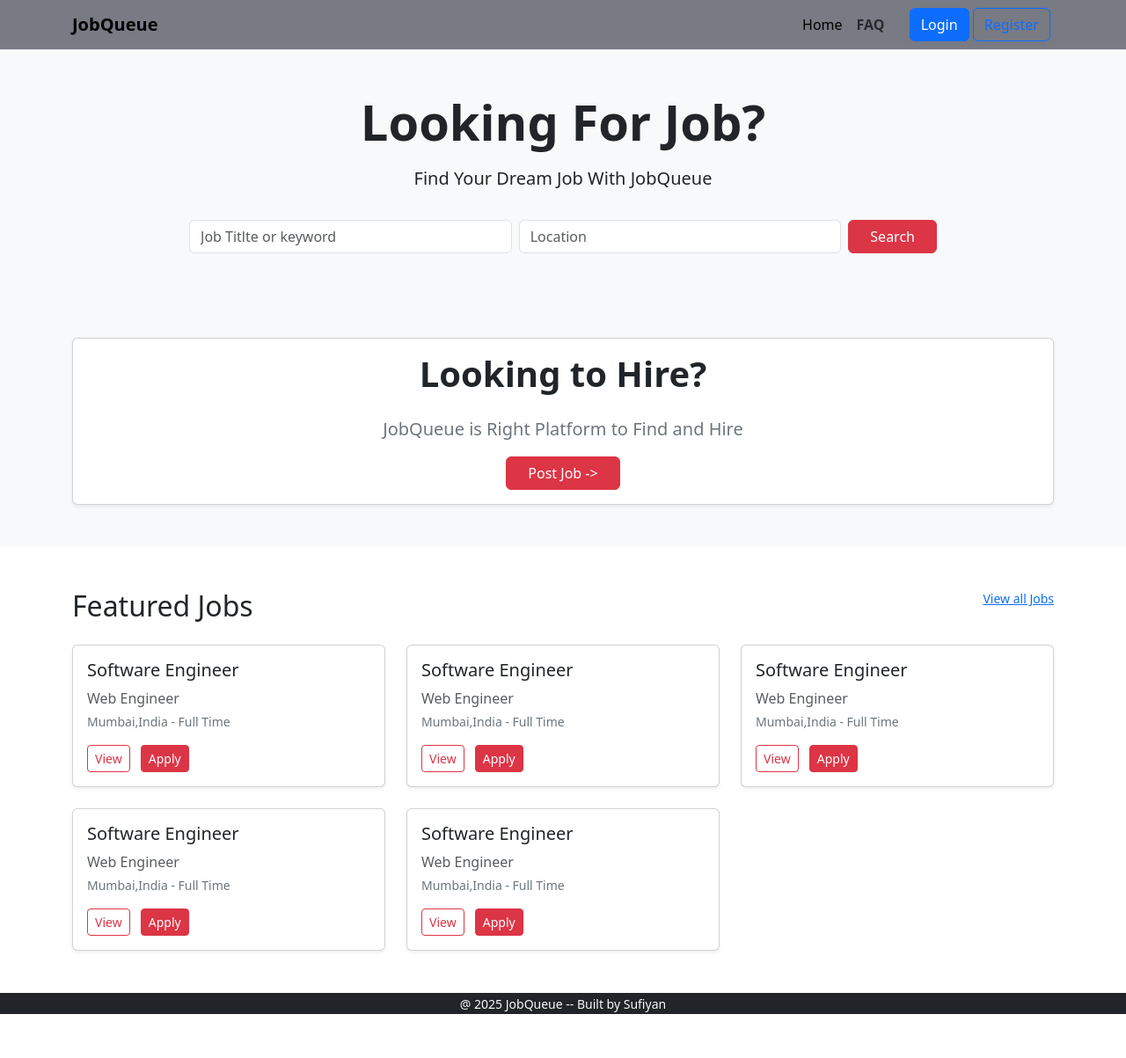
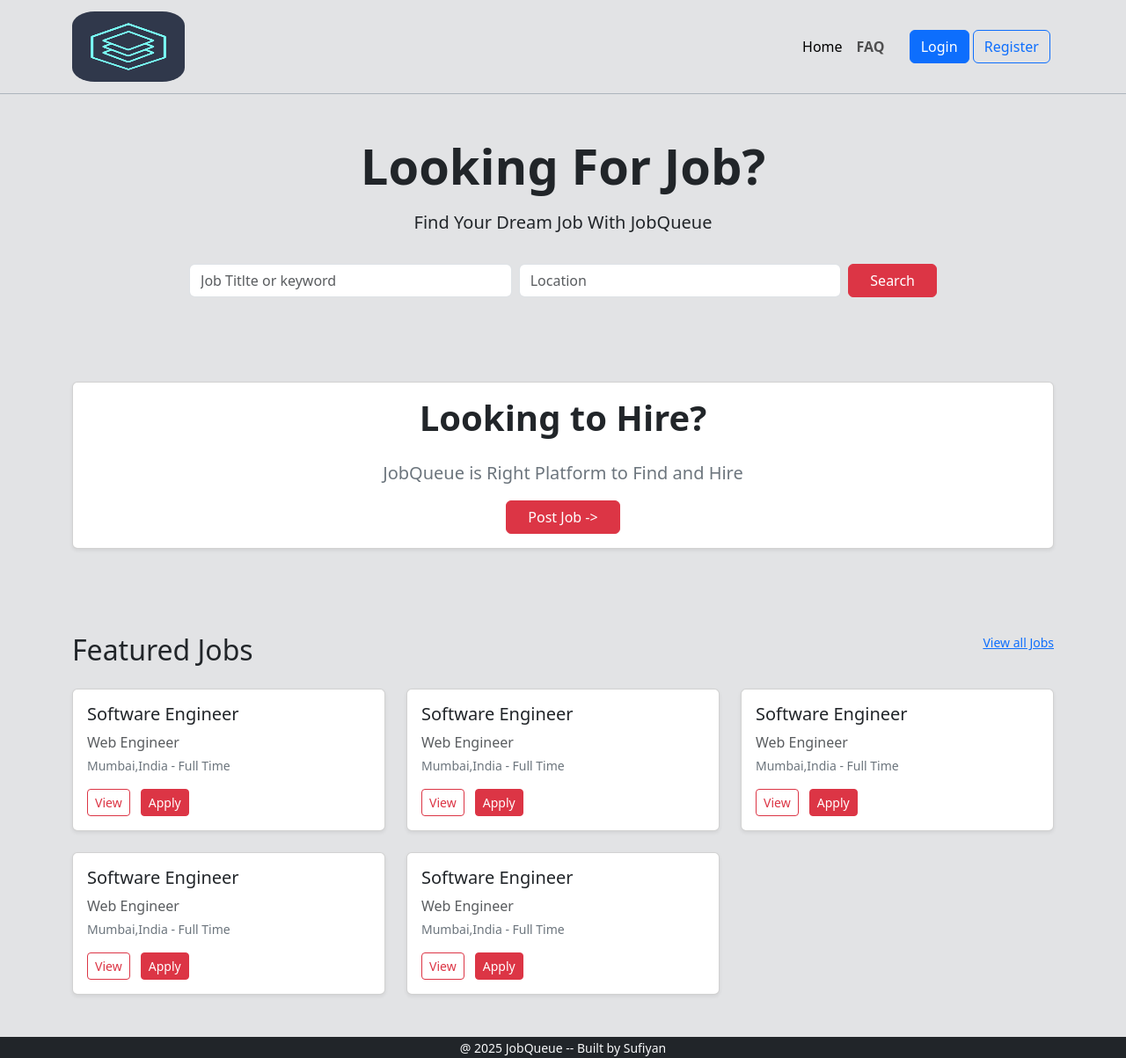
Before and after one commit to sufiyan9828/job_portal_main, a Django app: page / in a window 1280 px wide. Shown: the whole page at 88% size. Before the commit the page ends 1153 px from the top, so only its background shows below. Run offline with Django 5.2, Linux system fonts and the light colour scheme.

Commit message:
seventh commit

```diff
--- a/accounts/forms.py
+++ b/accounts/forms.py
@@ -4,7 +4,6 @@ from .models import User
 from django import forms
 
 class RegisterForm(UserCreationForm):
-    password = forms.CharField(max_length=25,widget=forms.PasswordInput)
     class Meta:
         model = User
         fields = ['username','email','contact']
--- a/jobqeue/settings.py
+++ b/jobqeue/settings.py
@@ -124,3 +124,8 @@ STATIC_URL = 'static/'
 DEFAULT_AUTO_FIELD = 'django.db.models.BigAutoField'
 
 AUTH_USER_MODEL = 'accounts.user'
+
+STATIC_URL = 'static/'
+STATICFILES_DIRS = [BASE_DIR/'static']
+MEDIA_URL = 'media/'
+MEDIA_ROOT = BASE_DIR/'media'
--- a/main/templates/main/home.html
+++ b/main/templates/main/home.html
@@ -1,6 +1,6 @@
 {% extends 'base.html' %}
 {% block main %}
-<section id="hero" class="py-5 bg-light text-center">
+<section id="hero" class="py-5 text-center">
     <div class="container">
         <h1 class="display-4 fw-bold">Looking For Job?</h1>
         <p class="lead mt-3">Find Your Dream Job With JobQueue</p>
@@ -17,7 +17,7 @@
         </form>
     </div>
 </section>
-<section id="hire-hero" class="py-5 bg-light text-center">
+<section id="hire-hero" class="py-5 text-center">
     <div class="container">
         <div class="card 100-h shadow-sm">
             <div class="card-body d-flex flex-column">
--- a/main/urls.py
+++ b/main/urls.py
@@ -4,4 +4,5 @@ from .views import *
 urlpatterns=[
     path('',home,name='home'),
     path('faq/',faq,name='faq'),
+    path('jobs/',jobs,name='jobs'),
 ]
--- a/main/views.py
+++ b/main/views.py
@@ -9,3 +9,6 @@ def home(request):
 
 def faq(request):
     return render(request,'main/faq.html')
+
+def jobs(request):
+    return render(request,'main/jobs.html')
--- a/static/css/style.css
+++ b/static/css/style.css
@@ -1,3 +1,6 @@
-.nav-color{
-    background-color: #787A84 !important;
+.logo {
+    height: 10vh;
+    width: 10vw;
+    border-radius: 20%;
+    margin-right: 1vw;
 }
--- a/templates/base.html
+++ b/templates/base.html
@@ -15,8 +15,8 @@
 
 </head>
 
-<body>
-    <header class="nav-color">
+<body class="bg-secondary-subtle">
+    <header>
         <!-- place navbar here -->
         {% include 'navbar.html' %}
         <div>
--- a/templates/navbar.html
+++ b/templates/navbar.html
@@ -1,7 +1,8 @@
 {% load static %}
-<nav class="navbar navbar-expand-lg border-bottom" id="nav-color">
+<nav class="navbar navbar-expand-lg border-bottom border-dark-subtle">
     <div class="container">
-        <a class="navbar-brand fw-bold" href="#">JobQueue</a>
+        <a class="navbar-brand fw-bold" href="/">
+            <img src="{% static 'image/logo.png' %}" alt="JobQueue" class="logo"></a>
 
         <button class="navbar-toggler" type="button" data-bs-toggle="collapse" data-bs-target="#mainNav"
             aria-controls="mainNav" aria-expanded="false" aria-label="Toggle navigation"></button>
@@ -18,7 +19,7 @@
                 {% endif %}
                 {% if request.user.is_authenticated and request.user.user_type == 'J' %}
                 <li class="nav-item">
-                    <a class="nav-link fw-bold" href="#">Job's</a>
+                    <a class="nav-link fw-bold" href="{% url 'jobs' %}">Job's</a>
                 </li>
                 {% endif %}
                 <li class="nav-item">
```
Also changed, not shown: main/templates/main/jobs.html (+17 -0 lines), accounts/migrations/0001_initial.py, db.sqlite3, static/image/logo.png (added).
